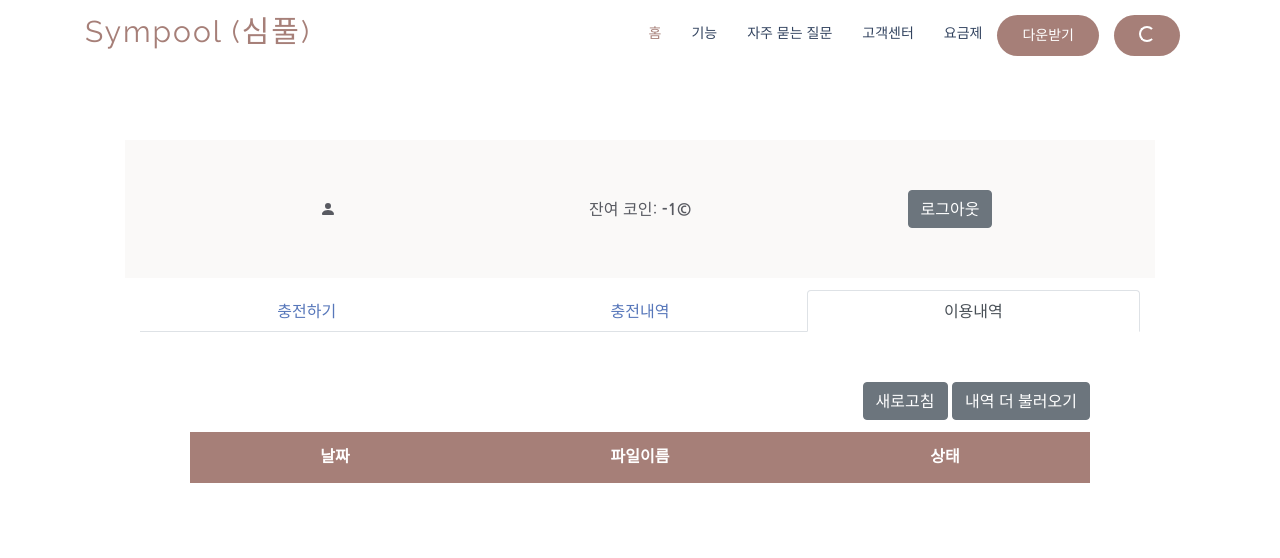
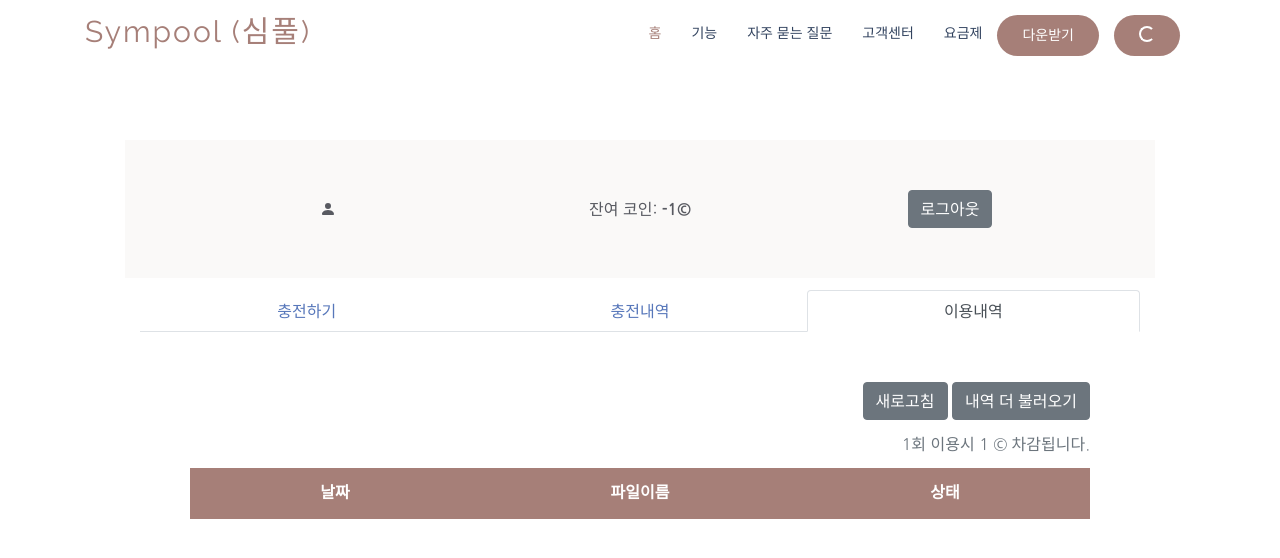
Before and after one commit to Anseilen/anseilen.github.io, a Jekyll site: the page built from useList.html, in a window 1280 px wide and 900 px high. Shown: the top 558 px of the window. Built offline with Jekyll 4.4.1, drawn with Linux system fonts in a browser that asks for light colours; comment, search, counter and statistics services are not loaded.

Commit message:
[minor] 차감 안내문 추가

```diff
--- a/_includes/useList.html
+++ b/_includes/useList.html
@@ -3,7 +3,10 @@
   <caption>
     <button id="useBtn" type="button" class="btn btn-secondary">새로고침</button>
     <button id="useMoreBtn" type="button" class="btn btn-secondary">내역 더 불러오기</button>
-  </caption>
+   </caption>
+   <caption>
+    1회 이용시 1 © 차감됩니다.
+   </caption>
   <thead class="thead-dark">
     <tr>
       <th scope="col">날짜</th>
```
